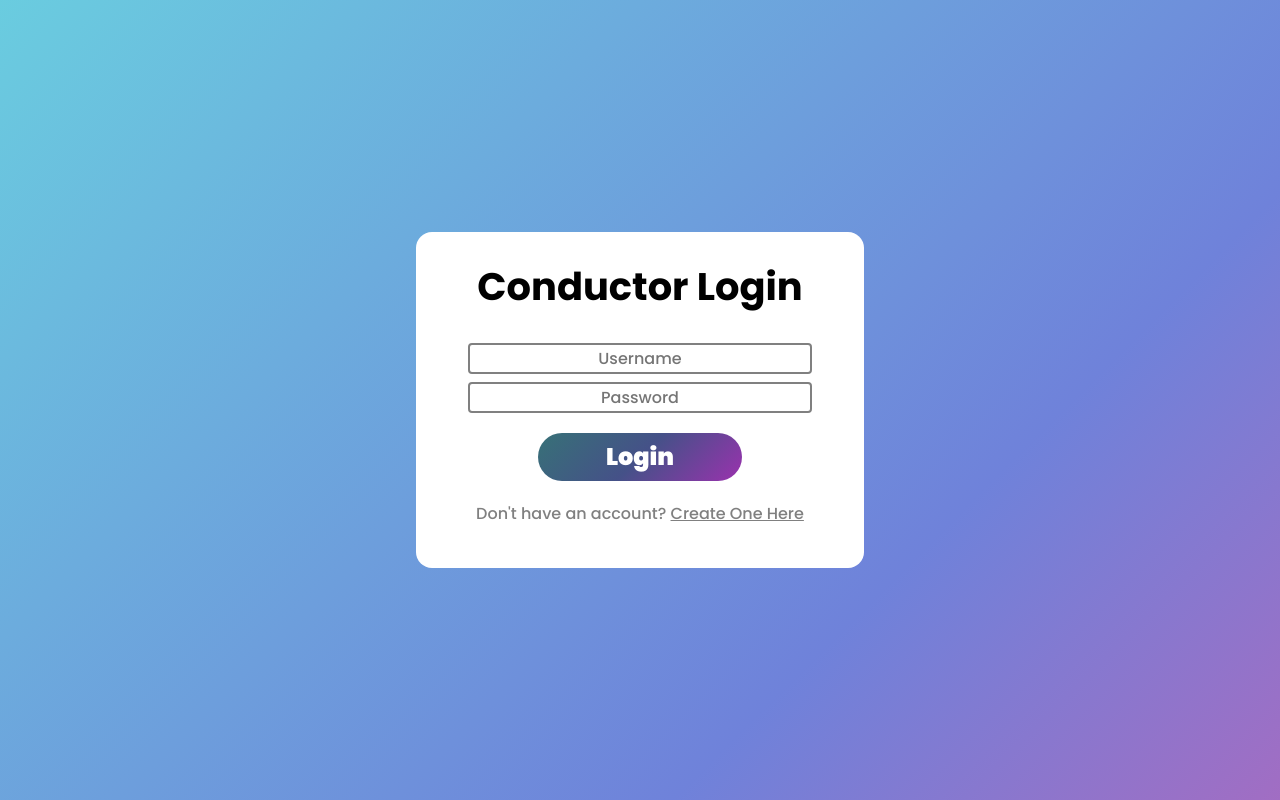
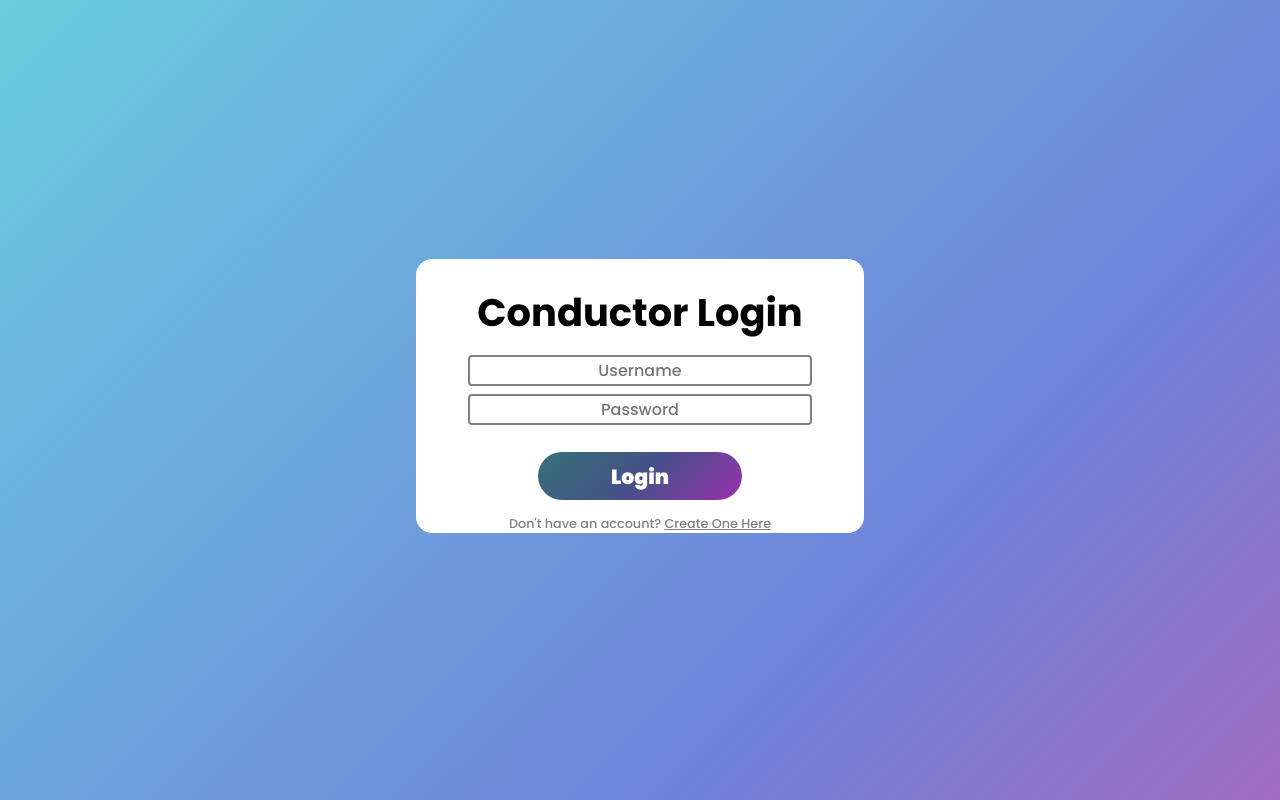
Before and after one commit to SmartDude04/band-piano, a PHP site: page /conductor/login.php in a window 1280 px wide. Run offline with PHP 8.4, Linux system fonts and the light colour scheme.

Commit message:
Finished login; going to work on panel

```diff
--- a/web/conductor/login.css
+++ b/web/conductor/login.css
@@ -87,7 +87,7 @@ input[type=submit] {
     border: none;
 
     color: white;
-    font-size: 24px;
+    font-size: 1.6vw;
 
     transition: 0.05s;
 }
@@ -104,7 +104,7 @@ input[type=submit]:hover {
     box-shadow: 0 4px 8px #939393;
 
     padding-top: 5px;
-    font-size: 28px;
+    font-size: 1.9vw;
 
     transition: 0.05s;
 }
@@ -113,14 +113,16 @@ input[type=submit]:hover {
     display: flex;
     align-items: center;
     justify-content: center;
+    flex-direction: column;
     height: 100vh;
 }
 
 #login-panel {
     width: 35vw;
-    height: 42vh;
+    height: 20vw;
     background-color: white;
-    border-radius: 16px;
+    border-top-left-radius: 16px;
+    border-top-right-radius: 16px;
 
     text-align: center;
     font-size: 1.5rem;
@@ -131,9 +133,15 @@ input[type=submit]:hover {
 }
 
 #account-redirect {
-    margin-top: 2.5vh;
+    margin-top: 0;
     color: gray;
-    font-size: 16px;
+    font-size: 1vw;
+    text-align: center;
+
+    background-color: white;
+    border-bottom-left-radius: 16px;
+    border-bottom-right-radius: 16px;
+    width: 35vw;
 }
 
 #redirect-link {
@@ -177,7 +185,7 @@ input[type=submit]:hover {
     box-shadow: none !important;
 
     padding-top: 6px !important;
-    font-size: 24px !important;
+    font-size: 1.6vw !important;
 
     transition: 0s !important;
 }
--- a/web/conductor/login.php
+++ b/web/conductor/login.php
@@ -66,6 +66,7 @@ if (isset($_POST["submit"]) && isset($_POST["username"]) && isset($_POST["passwo
         <h1 id="login-title">Conductor Login</h1>
 
         <form method="post" action="">
+            <h1 id="username-taken" class="poppins-medium" style='visibility: hidden;'>That username is already taken</h1>
             <label>
                 <input value="<?php if (isset($_POST["username"])) {echo $_POST["username"];} ?>" type="text" required placeholder="Username" class="poppins-medium" name="username" id="un-field">
             </label>
@@ -73,14 +74,12 @@ if (isset($_POST["submit"]) && isset($_POST["username"]) && isset($_POST["passwo
             <label>
                 <input value="<?php if (isset($_POST["password"])) {echo $_POST["password"];} ?>" type="password" required placeholder="Password" class="poppins-medium <?php if($retry) {echo "incorrect-shake";} ?>" name="password" id="pw-field">
             </label>
-
+            <h1 id="password-length" class="poppins-medium" style='visibility: hidden;'>Password must be at least 8 characters</h1>
             <br/>
             <input type="submit" value="Login" id="pw-submit" disabled="disabled" name="submit" class="poppins-black button-disabled">
-
         </form>
-
-        <h1 id="account-redirect" class="poppins-medium">Don't have an account? <a href="new-account.php" id="redirect-link">Create One Here</a></h1>
     </div>
+    <h1 id="account-redirect" class="poppins-medium">Don't have an account? <a href="new-account.php" id="redirect-link">Create One Here</a></h1>
 </div>
 </body>
 </html>
--- a/web/conductor/new-account.php
+++ b/web/conductor/new-account.php
@@ -64,12 +64,9 @@ if (isset($_POST["submit"]) && isset($_POST["username"]) && isset($_POST["passwo
 
             <br/>
             <input type="submit" value="Create Account" id="pw-submit" disabled="disabled" name="submit" class="poppins-black button-disabled">
-
         </form>
-
-        <h1 id="account-redirect" class="poppins-medium">Already have an account? <a href="login.php" id="redirect-link">Login Here</a></h1>
-
     </div>
+    <h1 id="account-redirect" class="poppins-medium">Already have an account? <a href="login.php" id="redirect-link">Login Here</a></h1>
 </div>
 
 </body>
```
